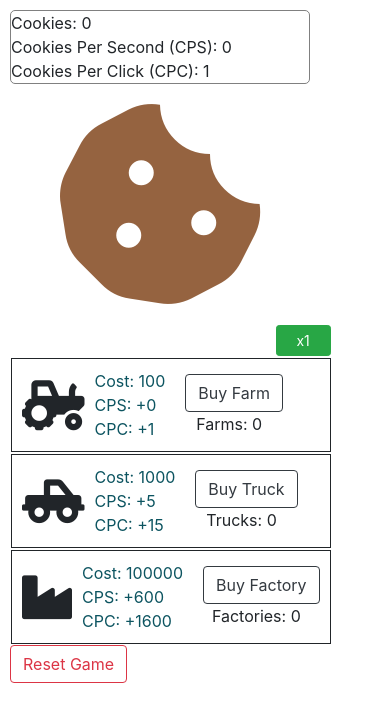
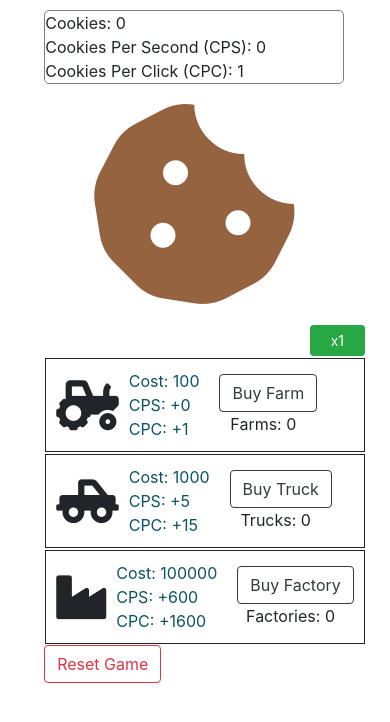
Before and after one commit to pillious/Cookie-Clicker, a plain HTML site: page index.html in a window 390 px wide. Drawn offline with nearby package versions, Linux system fonts and the light colour scheme.

Commit message:
mobile styling changes
centers game on mobile (700px and less)

```diff
--- a/index.html
+++ b/index.html
@@ -17,7 +17,8 @@
 </head>
 
 <body>
-
+    <div class="webpage-wrap">
+        <div>
 
 
             <div class="cookieInfoWrap">
@@ -51,7 +52,8 @@
                                     <div>CPC: +1</div>
                                 </div>
                                 <div>
-                            <button onclick="farmClicked()" class="btn btn-outline-dark upgradeBtn text-right">Buy
+                                    <button onclick="farmClicked()"
+                                        class="btn btn-outline-dark upgradeBtn text-right">Buy
                                         Farm</button>
                                     <div class="text-center">Farms: <span id="farmsCountSpan">0</span></div>
                                 </div>
@@ -71,7 +73,8 @@
                                     <div>CPC: +15</div>
                                 </div>
                                 <div>
-                            <button onclick="truckClicked()" class="btn btn-outline-dark upgradeBtn text-right">Buy
+                                    <button onclick="truckClicked()"
+                                        class="btn btn-outline-dark upgradeBtn text-right">Buy
                                         Truck</button>
                                     <div class="text-center">Trucks: <span id="trucksCountSpan">0</span></div>
                                 </div>
@@ -90,7 +93,8 @@
                                     <div>CPC: +1600</div>
                                 </div>
                                 <div>
-                            <button onclick="factoryClicked()" class="btn btn-outline-dark upgradeBtn text-right">Buy
+                                    <button onclick="factoryClicked()"
+                                        class="btn btn-outline-dark upgradeBtn text-right">Buy
                                         Factory</button>
                                     <div class="text-center">Factories: <span id="factoriesCountSpan">0</span></div>
                                 </div>
@@ -100,8 +104,9 @@
                     </tr>
                 </tbody>
             </table>
-
             <button class="btn btn-outline-danger" onclick="resetGame()">Reset Game</button>
+        </div>
+    </div>
     <!-- Optional JavaScript -->
     <!-- jQuery first, then Popper.js, then Bootstrap JS -->
     <script src="https://code.jquery.com/jquery-3.3.1.slim.min.js"
--- a/styles.css
+++ b/styles.css
@@ -7,6 +7,13 @@ body {
     margin: 10px;
     height: 100%;
     width: 100%;
+}
+
+@media (max-width: 700px) {
+    .webpage-wrap {
+        display: flex;
+        justify-content: center;
+    }
 }
 
 .cookieInfoWrap {
```
Lines whose indentation alone changed are shown as unchanged.
